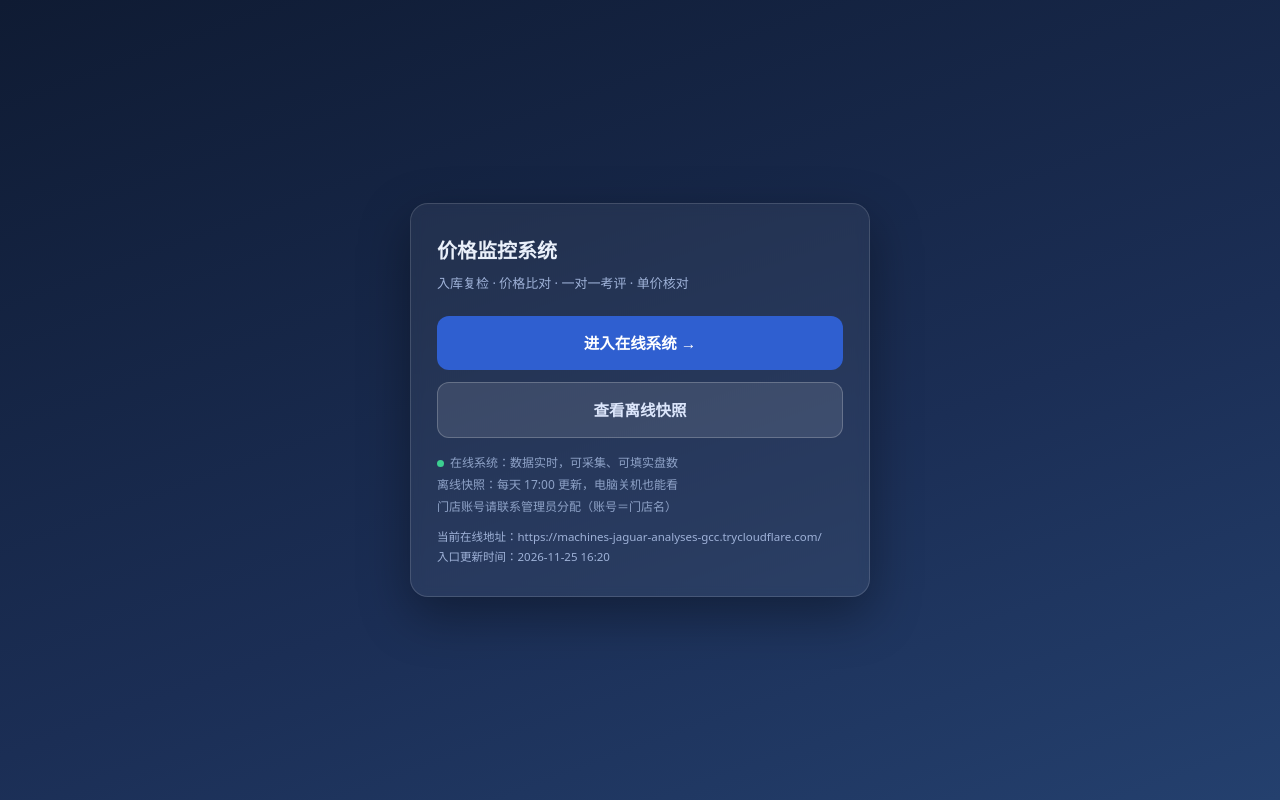
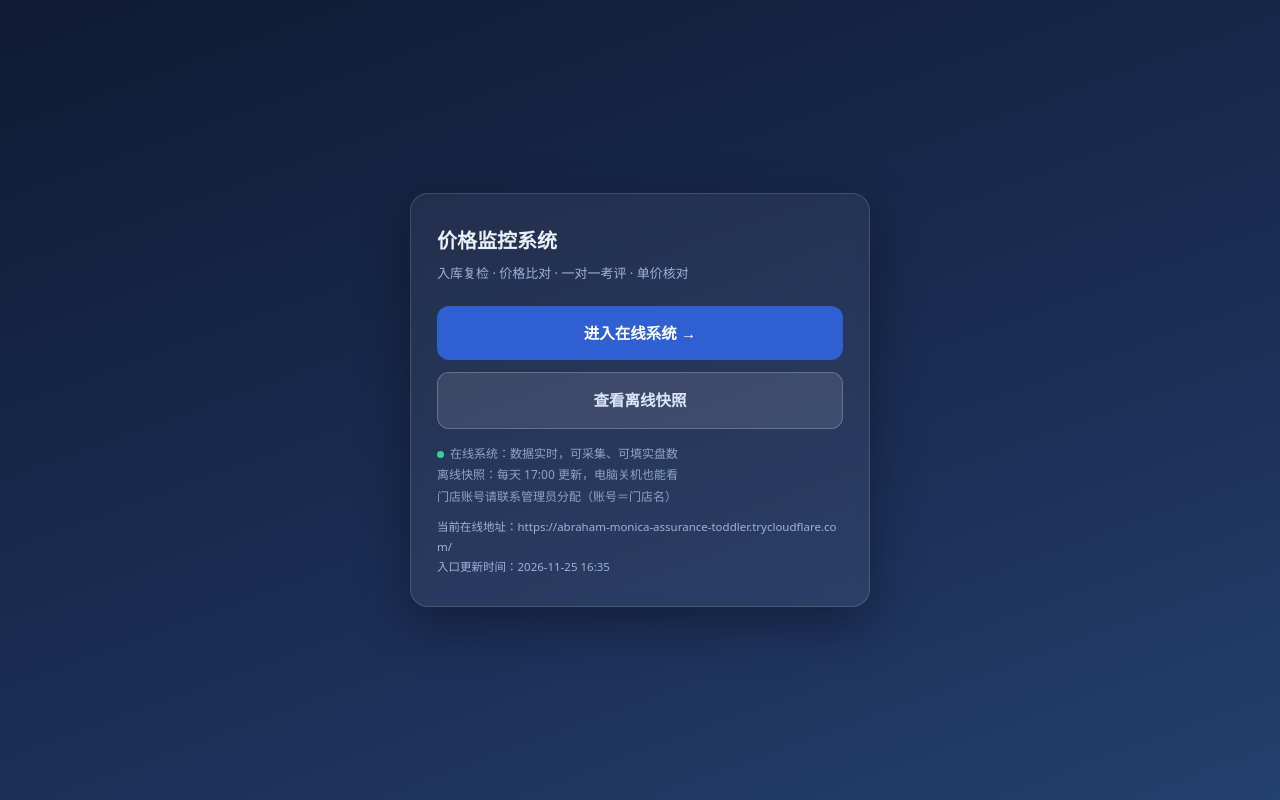
Before and after one commit to WYT2937062773/price-monitor, a plain HTML site: page go.html in a window 1280 px wide. Drawn offline with Linux system fonts and the light colour scheme.

Commit message:
update go.html

```diff
--- a/go.html
+++ b/go.html
@@ -25,7 +25,7 @@
   <h1>价格监控系统</h1>
   <div class="sub">入库复检 · 价格比对 · 一对一考评 · 单价核对</div>
 
-  <a class="btn online" href="https://machines-jaguar-analyses-gcc.trycloudflare.com/">进入在线系统 →</a>
+  <a class="btn online" href="https://abraham-monica-assurance-toddler.trycloudflare.com/">进入在线系统 →</a>
   <a class="btn offline" href="https://wyt2937062773.github.io/price-monitor/">查看离线快照</a>
 
   <div class="note">
@@ -33,6 +33,6 @@
     <div>离线快照：每天 17:00 更新，电脑关机也能看</div>
     <div>门店账号请联系管理员分配（账号＝门店名）</div>
   </div>
-  <div class="addr">当前在线地址：https://machines-jaguar-analyses-gcc.trycloudflare.com/<br>入口更新时间：2026-11-25 16:20</div>
+  <div class="addr">当前在线地址：https://abraham-monica-assurance-toddler.trycloudflare.com/<br>入口更新时间：2026-11-25 16:35</div>
 
 </div>
```
